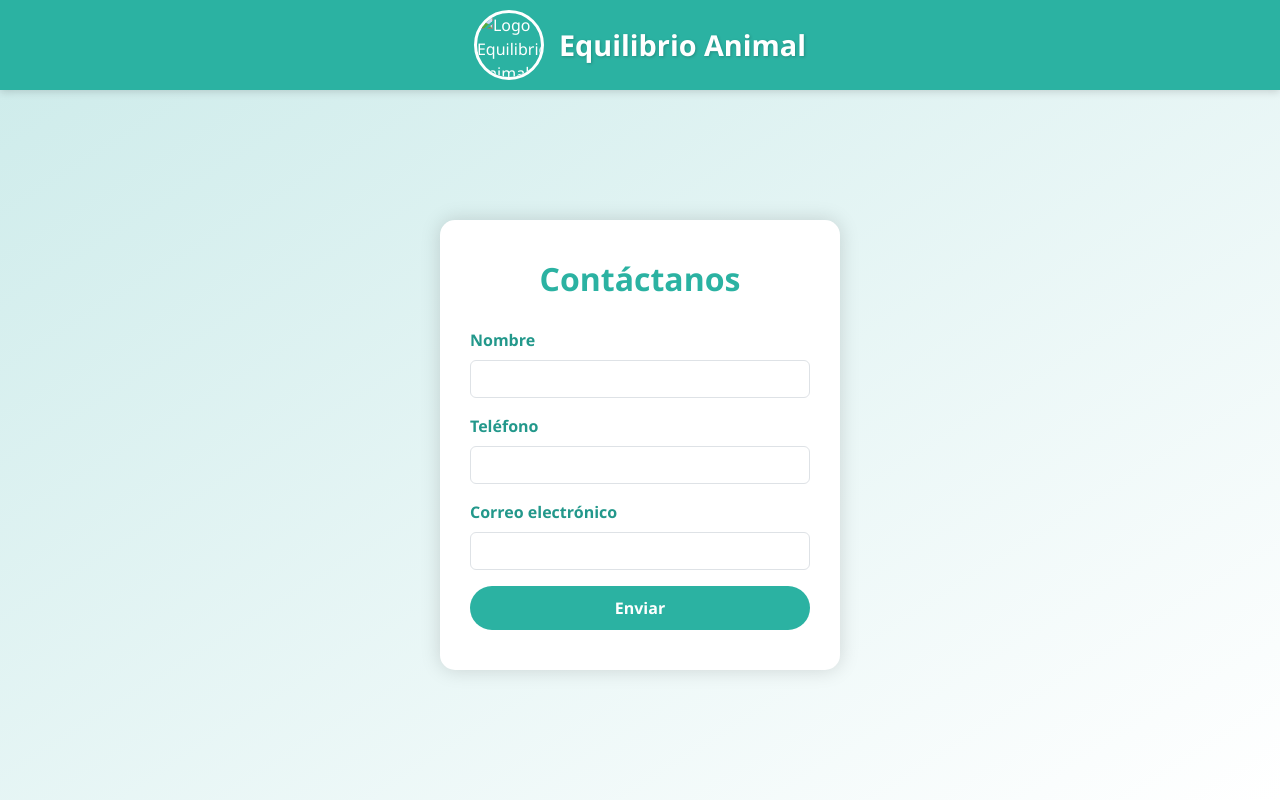
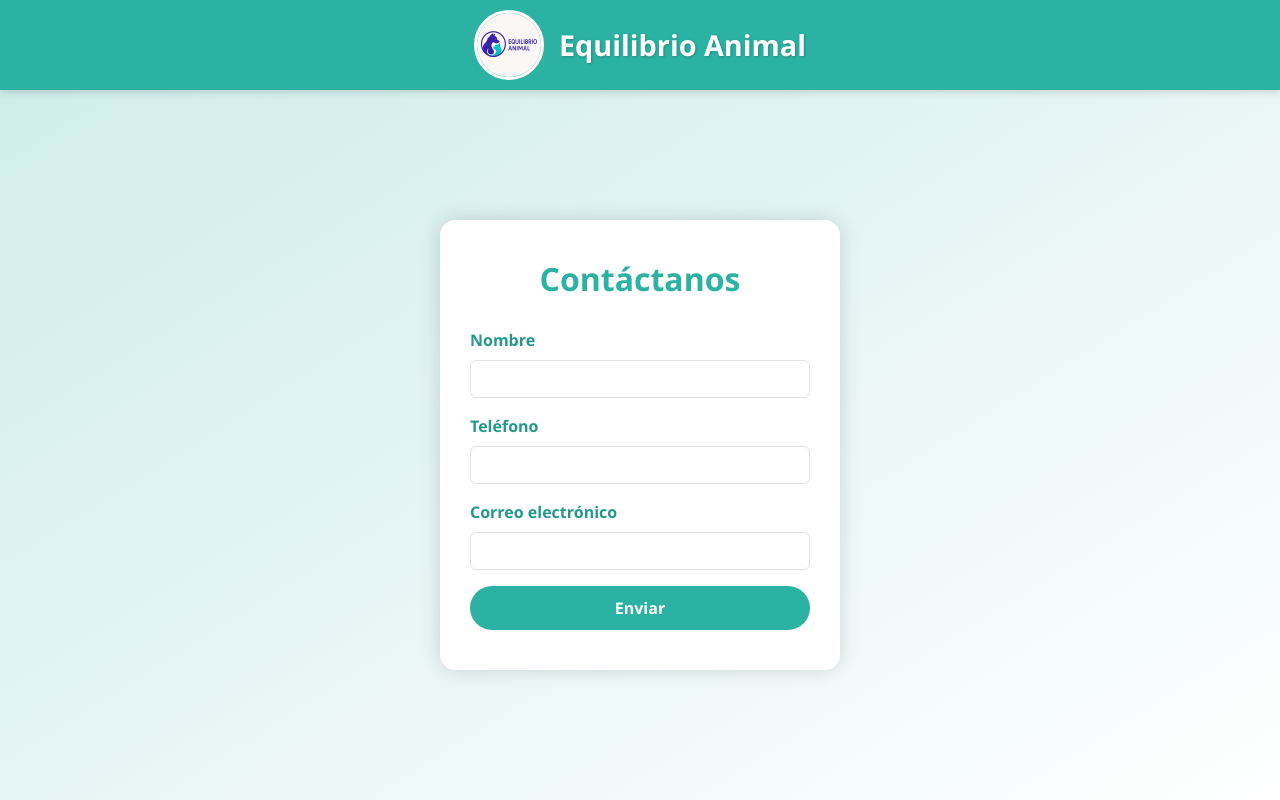
Before and after one commit to ThomyVM08/equilibrio_animal.github.io, a plain HTML site: page contacto.html in a window 1280 px wide. Drawn offline with nearby package versions, Linux system fonts and the light colour scheme.

Commit message:
Update contacto.html

```diff
--- a/contacto.html
+++ b/contacto.html
@@ -6,7 +6,6 @@
   <title>Contacto - Equilibrio Animal</title>
   <link href="https://cdn.jsdelivr.net/npm/bootstrap@5.3.3/dist/css/bootstrap.min.css" rel="stylesheet" />
 
-  <!-- Estilos basados en tu login -->
   <style>
     body {
       background: linear-gradient(to bottom right, #ccebea, #ffffff);
@@ -104,7 +103,7 @@
     .links a:hover { text-decoration: underline; }
   </style>
 
-  <!-- EmailJS -->
+
   <script src="https://cdn.jsdelivr.net/npm/emailjs-com@3/dist/email.min.js"></script>
   <script>
     (function() {
@@ -116,7 +115,7 @@
 <body>
   <header>
     <a href="index.html">
-      <img src="logo.png" alt="Logo Equilibrio Animal" />
+      <img src="img/logo.png" alt="Logo Equilibrio Animal" />
       <h1>Equilibrio Animal</h1>
     </a>
   </header>
```
